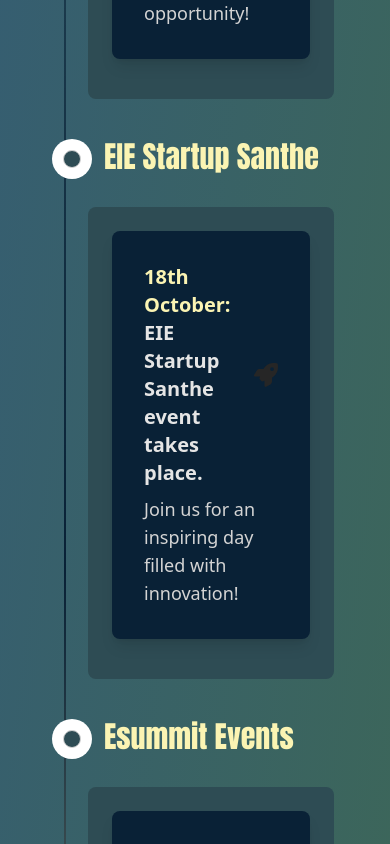
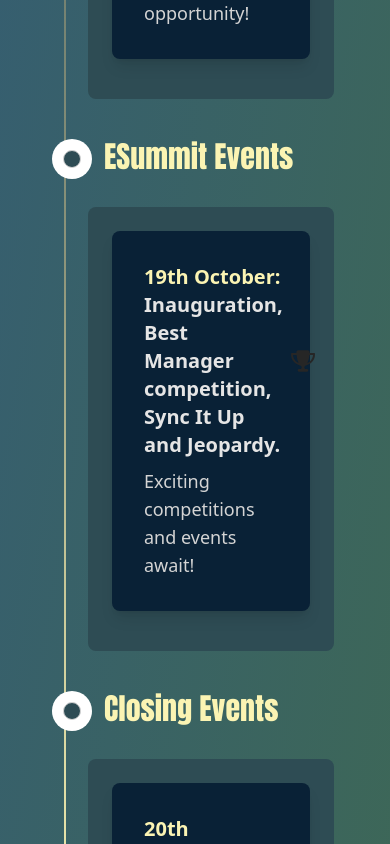
Before and after one commit to Aneesh200/Esummit24, a Next.js app: page / in a window 390 px wide. Shown: the part 4220-5064 px from the top of the page. Built offline with nearby package versions, Linux system fonts and the light colour scheme.

Commit message:
updated timeline and Aarambh

```diff
--- a/src/components/Timeline.tsx
+++ b/src/components/Timeline.tsx
@@ -43,23 +43,7 @@
       ),
     },
     {
-      title: "EIE Startup Santhe",
-      content: (
-        <div className="lg:p-16 p-8 rounded-lg shadow-lg bg-mainBlue mb-4 transition-transform duration-300 ease-in-out transform hover:scale-105">
-          <div className="flex justify-between items-center mb-2">
-            <p className="text-neutral-200 text-xl md:text-2xl font-bold">
-              <span className="font-extrabold text-lYellow">18th October:</span> EIE Startup Santhe event takes place.
-            </p>
-            <FontAwesomeIcon icon={faRocket} className="h-6 w-6 text-neutral-800 dark:text-neutral-200 ml-2" />
-          </div>
-          <p className="text-neutral-300 text-lg md:text-xl">
-            Join us for an inspiring day filled with innovation!
-          </p>
-        </div>
-      ),
-    },
-    {
-      title: "Esummit Events",
+      title: "ESummit Events",
       content: (
         <div className="lg:p-16 p-8 rounded-lg shadow-lg bg-mainBlue mb-4 transition-transform duration-300 ease-in-out transform hover:scale-105">
           <div className="flex justify-between items-center mb-2">
--- a/src/components/eventsGrid.tsx
+++ b/src/components/eventsGrid.tsx
@@ -11,9 +11,8 @@
         <>
           <p><strong>Opportunity:</strong> Entrepreneurs can pitch their startup ideas to investors and industry leaders.</p>
           <p><strong>Prizes:</strong> Up to $200K in funding, with travel and accommodation expenses covered for finalists.</p>
-          <p><strong>Semi-finals Date:</strong> 19th October</p>
           <p><strong>Venue:</strong> PESU RR Campus</p>
-          <p><strong>Contact:</strong> Adithya R, +91 821776 0263</p>
+          <p><strong>Contact:</strong> Adithya R : +91 821776 0263</p>
         </>
       ),
       registerLink: 'https://docs.google.com/forms/d/e/1FAIpQLScTiFB_1VM2CZRA72ttLgh2YoNZfVP6MKfKrbSeU4zdAb8H3g/viewform',  // Registration link for Aarambh
```
